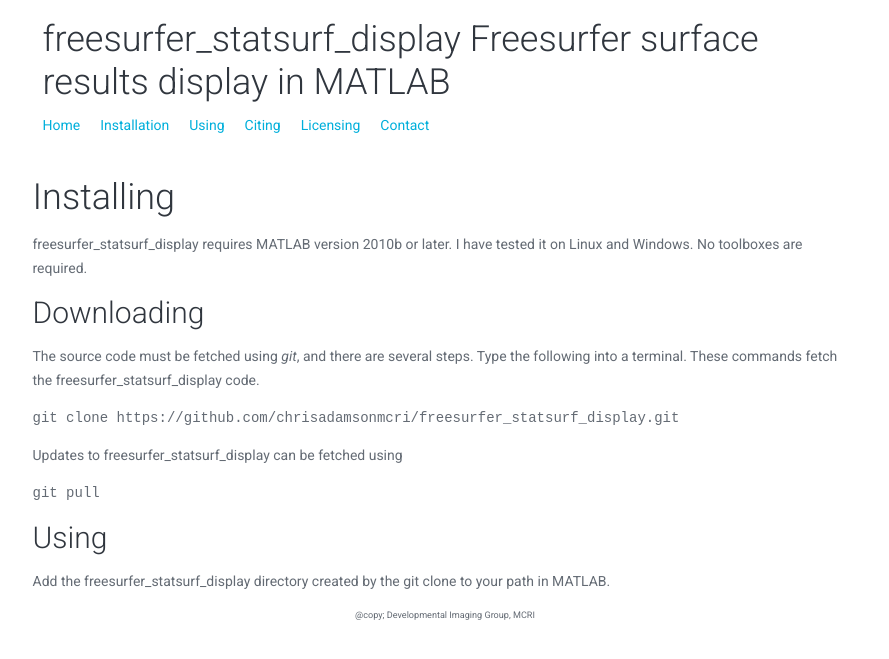
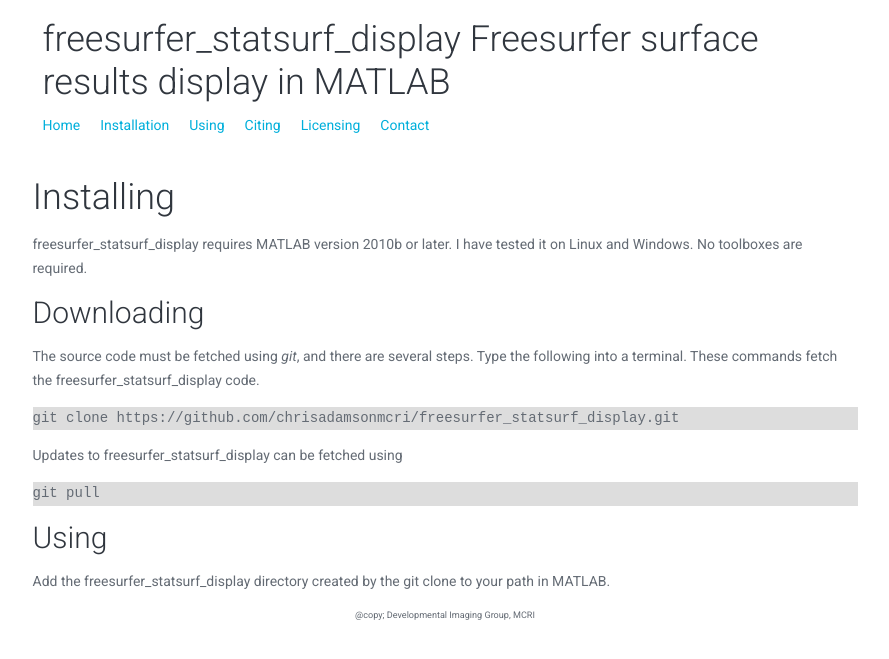
Before and after one commit to DevelopmentalImagingMCRI/freesurfer_statsurf_display, a Jekyll site: the page built from installation/index.md, in a window 1280 px wide. Shown: the top 659 px of the page, without its empty margins (195-1084 px from the left). Built offline with Jekyll 4.4.1, drawn with Linux system fonts in a browser that asks for light colours.

Commit message:
pre highlight

```diff
--- a/css/style.css
+++ b/css/style.css
@@ -12,7 +12,7 @@
   padding: 10px;
 }
 
-.pre, highlight {
+pre.highlight {
   background: #DDD;
 }
 
```
